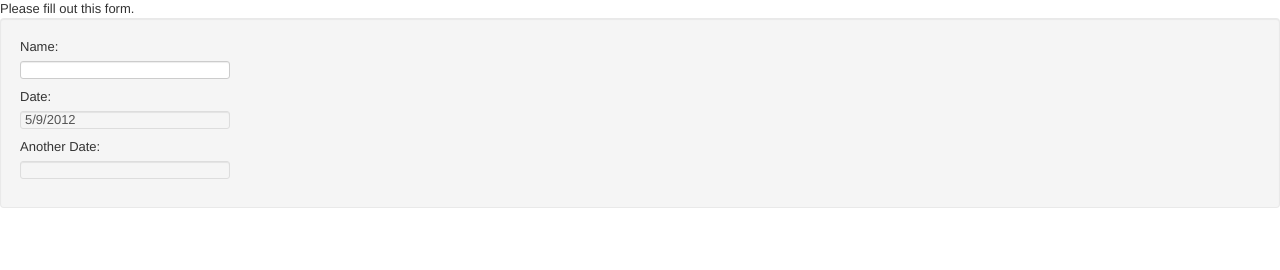
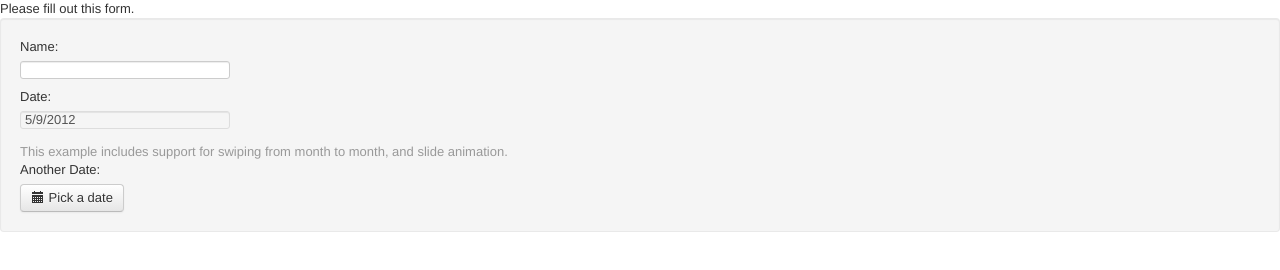
Before and after one commit to gstroup/daylite, a plain HTML site: page daylite.html in a window 1280 px wide. Drawn offline with nearby package versions, Linux system fonts and the light colour scheme.

Commit message:
cleaned up demo page

```diff
--- a/daylite.html
+++ b/daylite.html
@@ -22,10 +22,23 @@
     <div id="picker" style="display: none;">
     </div>
 
+    <span class="help-block">This example includes support for swiping from month to month, and slide animation.</span>
     <label>Another Date:</label>
     <!-- TODO: add a new style here... so users don't have to set the readonly property.
-      maybe it will show an icon too -->
-    <input type="text" id="secondDateField" readonly="readonly">
+      maybe it will show an icon too
+
+    <div class="controls">
+    <div class="input-append">
+      <input type="text" id="secondDateField" readonly="readonly">
+      <span class="add-on">
+        <i class="icon-calendar"></i>
+      <span>
+    </div>
+    </div>
+    -->
+    <a class="btn" href="#" id="secondDateField">
+      <i class="icon-calendar"></i> Pick a date
+    </a>
 
     <div id="secondPicker" style="display: none;">
     </div>
```
